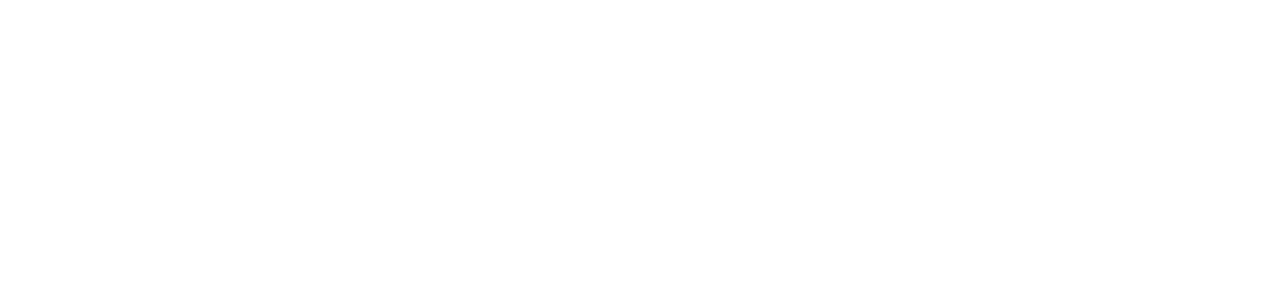
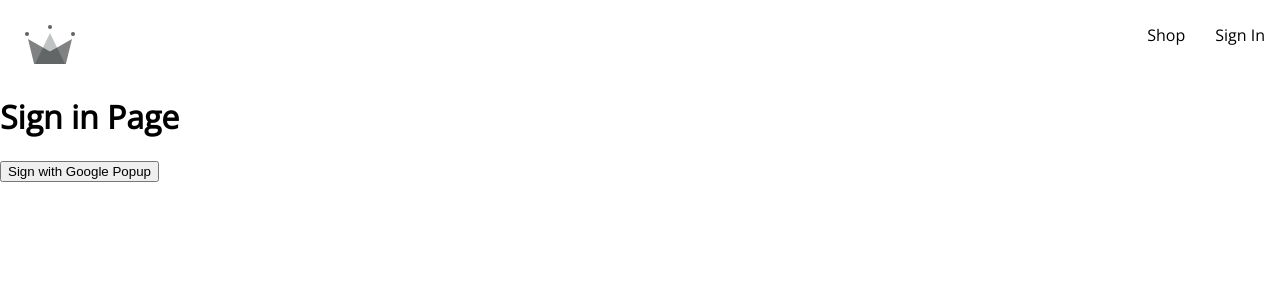
Before and after one commit to joybd97/complete-eCommerce-project, a React (Create React App) app: page /sign-in in a window 1280 px wide. Before the commit this address had no page. Shown: the top 300 px of the page. Built offline with nearby package versions, Linux system fonts and the light colour scheme.

Commit message:
Firebase Added

```diff
--- a/package.json
+++ b/package.json
@@ -6,6 +6,7 @@
     "@testing-library/jest-dom": "^5.16.4",
     "@testing-library/react": "^13.1.1",
     "@testing-library/user-event": "^13.5.0",
+    "firebase": "^9.6.11",
     "react": "^18.0.0",
     "react-dom": "^18.0.0",
     "react-router-dom": "6",
--- a/src/App.js
+++ b/src/App.js
@@ -1,6 +1,7 @@
 import {Routes,Route} from 'react-router-dom';
 import Home from "./routes/home/home.component";
 import Navigation from './routes/navigation/navigation.component';
+import SignIn from './routes/sign-in/sign-in.component';
 
 const Shop = () =>{
   return (
@@ -13,6 +14,7 @@
       <Route path='/' element={<Navigation />}>
         <Route index element={<Home />} />
         <Route path='shop' element={<Shop />} />
+        <Route path='sign-in' element={<SignIn />} />
       </Route>
     </Routes>
   );
--- a/src/routes/navigation/navigation.component.jsx
+++ b/src/routes/navigation/navigation.component.jsx
@@ -16,6 +16,9 @@
             <Link className="nav-link" to='/shop'>
                     Shop
             </Link>
+            <Link className="nav-link" to='/sign-in'>
+                    Sign In
+            </Link>
           </div>
         </div>
         <Outlet/>
--- /dev/null
+++ b/src/routes/sign-in/sign-in.component.jsx
@@ -0,0 +1,19 @@
+import {signInWithGooglePopup,createUserDocumentFromAuth} from '../../utils/firebase/firebase.utils'
+
+
+const SignIn = () =>{
+    const logGoogleUser = async() => {
+        const {user} = await signInWithGooglePopup();
+        createUserDocumentFromAuth(user);
+    }
+    return (
+        <div>
+            <h1>Sign in Page</h1>
+            <button onClick={logGoogleUser}>
+                Sign with Google Popup
+            </button>
+        </div>
+    )
+}
+
+export default SignIn;
--- /dev/null
+++ b/src/utils/firebase/firebase.utils.js
@@ -0,0 +1,39 @@
+import {initializeApp} from 'firebase/app';
+
+import {getAuth,signInWithRedirect, signInWithPopup, GoogleAuthProvider} from 'firebase/auth';
+
+import {getFirestore, doc, getDoc, setDoc} from 'firebase/firestore';
+
+// Your web app's Firebase configuration
+const firebaseConfig = {
+    apiKey: "AIzaSyAwjldq0IiCAp6aiSd24DtbuQdS6IpBNG0",
+    authDomain: "crown-clothing-db-cbf09.firebaseapp.com",
+    projectId: "crown-clothing-db-cbf09",
+    storageBucket: "crown-clothing-db-cbf09.appspot.com",
+    messagingSenderId: "985219992904",
+    appId: "1:985219992904:web:6d9df5e66e3538383eb77d"
+  };
+
+  // Initialize Firebase
+  const firebaseapp = initializeApp(firebaseConfig);
+
+  const provider = new GoogleAuthProvider();
+
+  provider.setCustomParameters({
+      prompt: "select_account"
+  });
+
+
+  export const auth = getAuth();
+  export const signInWithGooglePopup = () => signInWithPopup(auth,provider);
+
+export const db = getFirestore();
+
+export const createUserDocumentFromAuth = async (userAuth) =>{
+    const userDocRef = doc(db,'user',userAuth.uid);
+
+    console.log(userDocRef);
+
+    const userSnapshot = await getDoc(userDocRef);
+    console.log(userSnapshot);
+}
```
Also changed, not shown: 1 other file (tests, documents, lock files or other folders).
